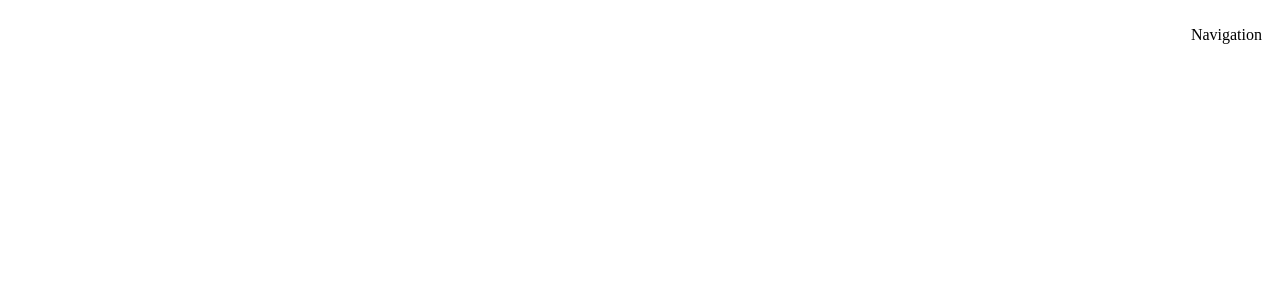
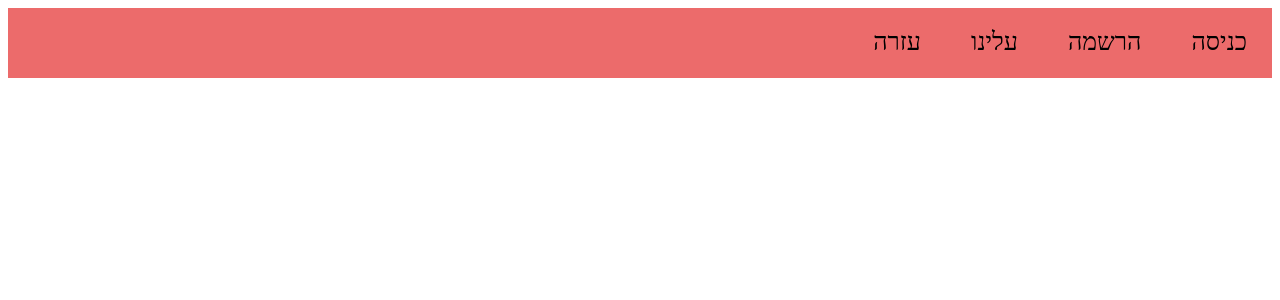
Before and after one commit to sangarite/onetimejob-front, a React (Create React App) app: page / in a window 1280 px wide. Shown: the top 300 px of the page. Built offline with nearby package versions, Linux system fonts and the light colour scheme.

Commit message:
Adding NavigationBar

```diff
--- a/src/App.js
+++ b/src/App.js
@@ -1,7 +1,8 @@
 import React, { Component } from 'react';
 import UserSettings from './components/UserSettings/usersettings.js';
 import question from './question_mark.png';
-
+import Navigation from './components/NavigationBar'
+import Basic from './components/UserSettings/SubComponents/Basic/Basic.js';
 const initialState = {
   user: {
     id: '',
@@ -24,7 +25,8 @@ class App extends Component {
   render() {
     return(
       <div>
-        <p>Navigation</p>
+        <Navigation/>
+
       </div>
     );
   }
--- /dev/null
+++ b/src/components/Navigation.css
@@ -0,0 +1,15 @@
+div {
+    background-color: #ec6b6b;
+    font-size: 25px;
+    height: 70px;
+    text-align: right;
+
+  }
+  a {
+    position: relative;
+    top: 20px;
+    background-color: #ec6b6b;
+    margin: 25px;
+    color: black;
+    text-decoration-line: none;
+  }
--- /dev/null
+++ b/src/components/NavigationBar.js
@@ -0,0 +1,13 @@
+import React from 'react'
+import  './Navigation.css'
+export default function NavigationBar()
+{
+    return(
+        <div>
+            <a href="onetimejob">כניסה</a>
+            <a href="onetimejob">הרשמה</a>
+             <a href="onetimejob">עלינו</a>
+            <a href="onetimejob">עזרה</a>
+        </div>
+    )
+}
```
